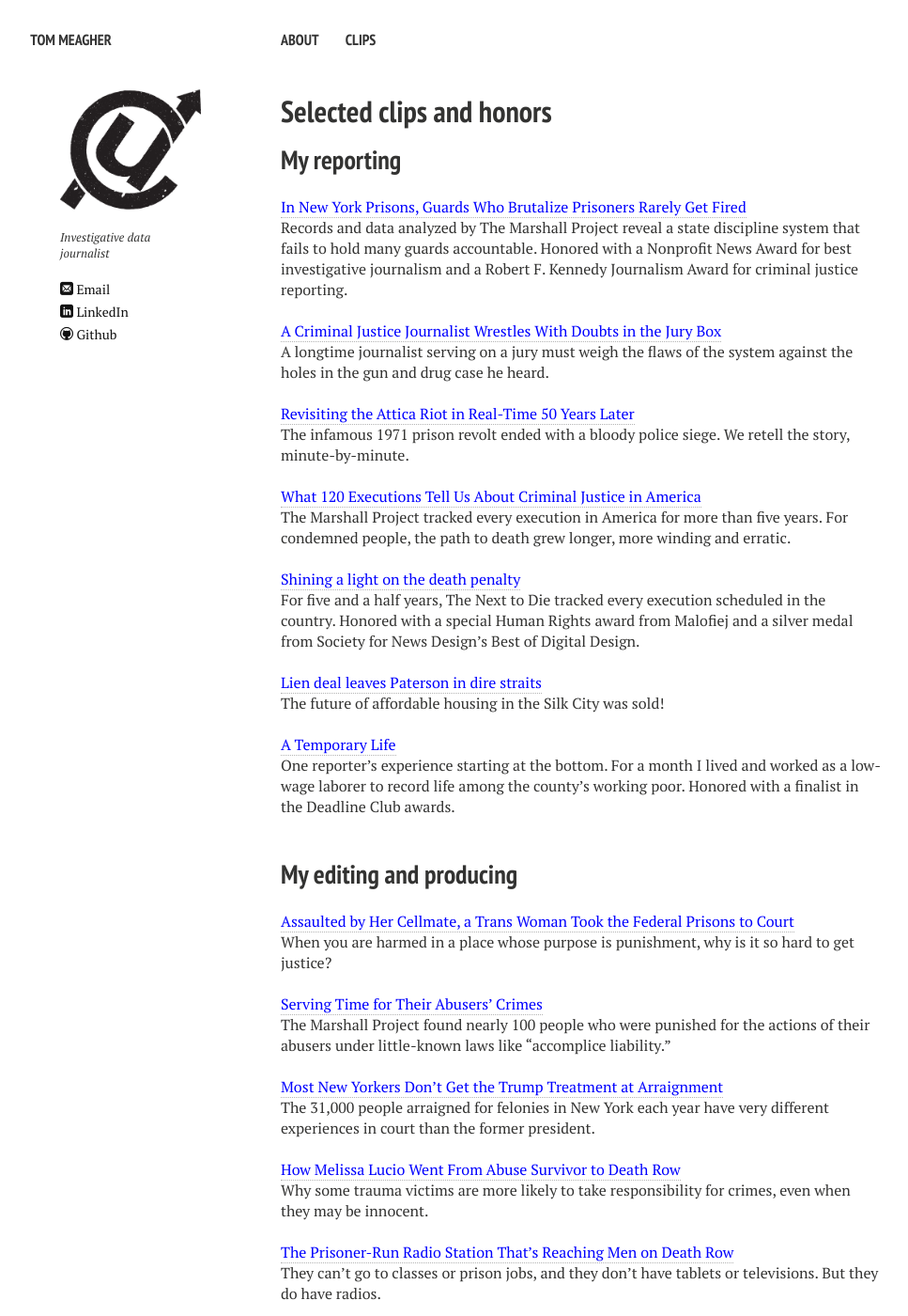
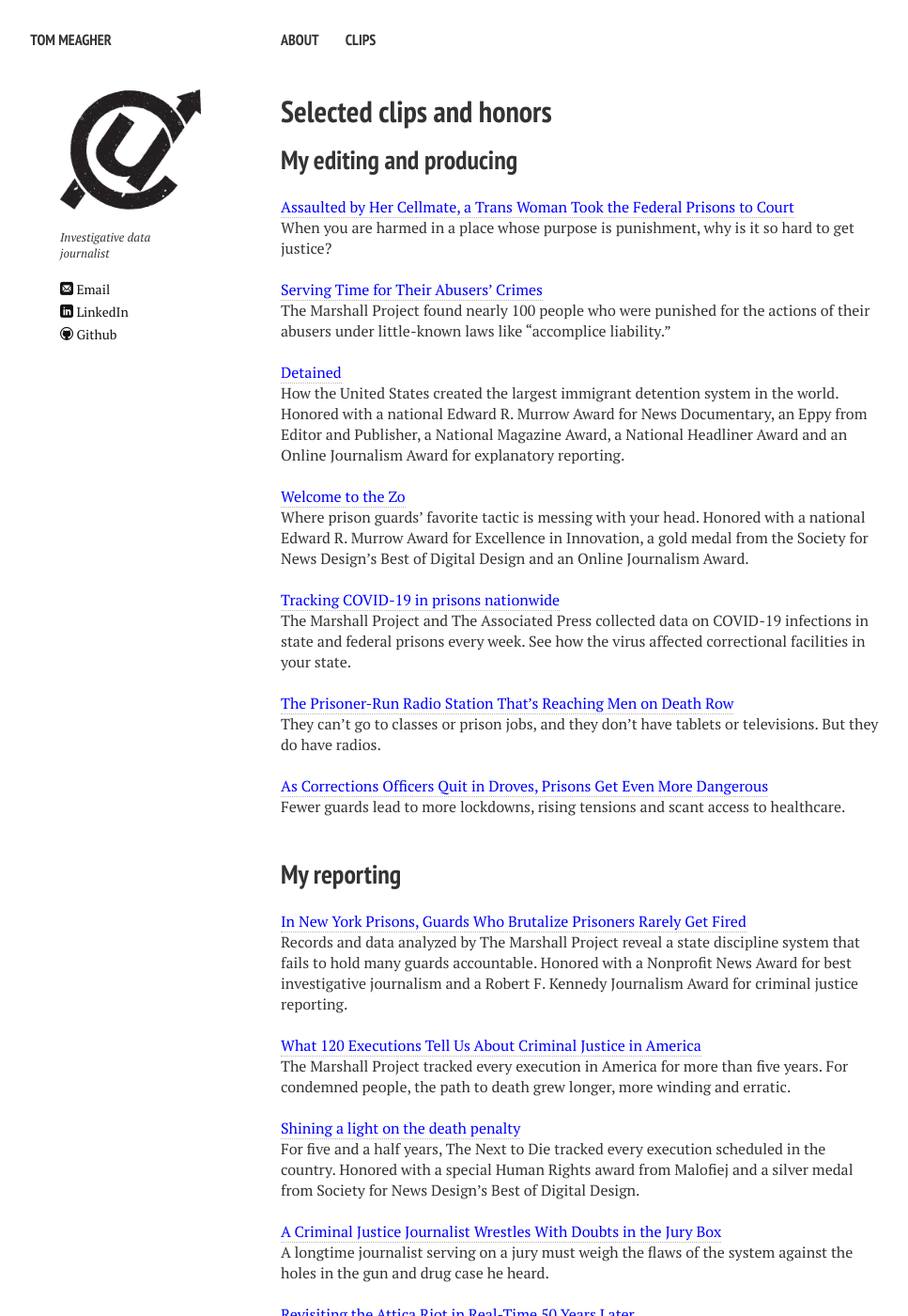
Before and after one commit to tommeagher/tommeagher.github.io, a Jekyll site: the page built from clips.md, in a window 1280 px wide and 1400 px high. Shown: the whole window at 94% size, without its empty margins (21-988 px from the left). Built offline with Jekyll 4.4.1, drawn with Linux system fonts in a browser that asks for light colours; nearby versions of some CDN libraries; some of the changed text lies outside the part shown.

Commit message:
updating clips

```diff
--- a/_data/editing_clips.yml
+++ b/_data/editing_clips.yml
@@ -12,18 +12,25 @@
   description: The Marshall Project found nearly 100 people who were punished for the actions of their abusers under little-known laws like “accomplice liability.”
   awards:
 
-- title: Most New Yorkers Don’t Get the Trump Treatment at Arraignment
-  date: 4/4/2023
-  url: https://www.themarshallproject.org/2023/04/04/indictment-arraignment-meaning-new-york-trump
+- title: Detained
+  date: 6/24/2019
+  url: https://www.themarshallproject.org/2019/09/24/detained
   image:
-  description: The 31,000 people arraigned for felonies in New York each year have very different experiences in court than the former president.
-  awards:
+  description: How the United States created the largest immigrant detention system in the world.
+  awards: a national Edward R. Murrow Award for News Documentary, an Eppy from Editor and Publisher, a National Magazine Award, a National Headliner Award and an Online Journalism Award for explanatory reporting.
 
-- title: How Melissa Lucio Went From Abuse Survivor to Death Row
-  date: 2/24/2022
-  url: https://www.themarshallproject.org/2022/02/24/how-melissa-lucio-went-from-abuse-survivor-to-death-row
+- title: Welcome to the Zo
+  date: 2/27/2020
+  url: https://www.themarshallproject.org/2020/02/27/welcome-to-the-zo
   image:
-  description: Why some trauma victims are more likely to take responsibility for crimes, even when they may be innocent.
+  description: Where prison guards' favorite tactic is messing with your head.
+  awards: a national Edward R. Murrow Award for Excellence in Innovation, a gold medal from the Society for News Design's Best of Digital Design and an Online Journalism Award.
+
+- title: Tracking COVID-19 in prisons nationwide
+  date: 5/1/2020
+  url: https://www.themarshallproject.org/2020/05/01/a-state-by-state-look-at-coronavirus-in-prisons
+  image: covidstates.png
+  description: The Marshall Project and The Associated Press collected data on COVID-19 infections in state and federal prisons every week. See how the virus affected correctional facilities in your state.
   awards:
 
 - title: The Prisoner-Run Radio Station That’s Reaching Men on Death Row
@@ -39,24 +46,3 @@
   image:
   description: Fewer guards lead to more lockdowns, rising tensions and scant access to healthcare.
   awards:
-
-- title: Tracking COVID-19 in prisons nationwide
-  date: 5/1/2020
-  url: https://www.themarshallproject.org/2020/05/01/a-state-by-state-look-at-coronavirus-in-prisons
-  image: covidstates.png
-  description: The Marshall Project and The Associated Press collected data on COVID-19 infections in state and federal prisons every week. See how the virus affected correctional facilities in your state.
-  awards:
-
-- title: Welcome to the Zo
-  date: 2/27/2020
-  url: https://www.themarshallproject.org/2020/02/27/welcome-to-the-zo
-  image:
-  description: Where prison guards' favorite tactic is messing with your head.
-  awards: a national Edward R. Murrow Award for Excellence in Innovation, a gold medal from the Society for News Design's Best of Digital Design and an Online Journalism Award.
-
-- title: Detained
-  date: 6/24/2019
-  url: https://www.themarshallproject.org/2019/09/24/detained
-  image:
-  description: How the United States created the largest immigrant detention system in the world.
-  awards: a national Edward R. Murrow Award for News Documentary, an Eppy from Editor and Publisher, a National Magazine Award, a National Headliner Award and an Online Journalism Award for explanatory reporting.
--- a/clips.md
+++ b/clips.md
@@ -13,6 +13,14 @@
 #  credit: Texture Palace
 #  creditlink: http://www.texturepalace.com/wp-content/uploads/computer-texture-medium-8.jpg
 ---
+## My editing and producing
+
+{% for clip in site.data.editing_clips %}
+  <a href="{{clip.url}}" style="color: blue" target="_blank">{{clip.title}}</a><br />
+  {{clip.description}}
+  {% if clip.awards %}Honored with {{clip.awards}}{% endif %}
+<p><br /></p>
+{% endfor %}
 
 ## My reporting
 
@@ -24,14 +32,7 @@
 {% endfor %}
 
 
-## My editing and producing
 
-{% for clip in site.data.editing_clips %}
-  <a href="{{clip.url}}" style="color: blue" target="_blank">{{clip.title}}</a><br />
-  {{clip.description}}
-  {% if clip.awards %}Honored with {{clip.awards}}{% endif %}
-<p><br /></p>
-{% endfor %}
 
 <!--- original grouping
 {% for clip in site.data.editing_clips %}
```
Also changed, not shown: _data/writing_clips.yml (+14 -15 lines), about.md (+6 -7 lines), 3 other files.
